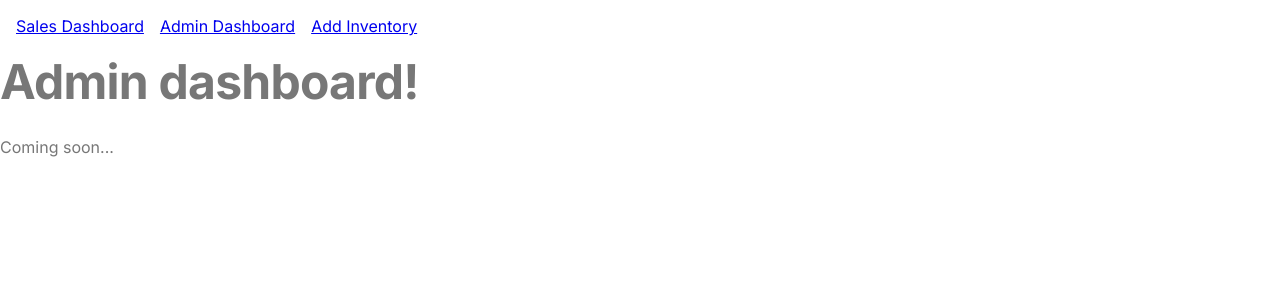
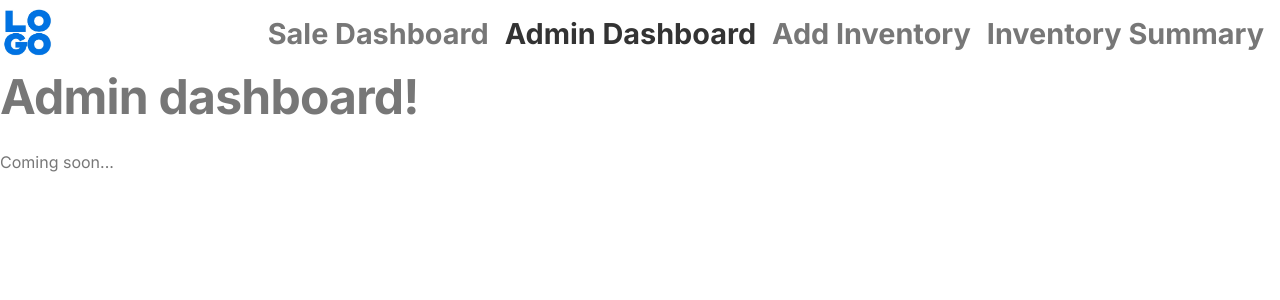
Before and after one commit to Subhash106/rkv-sales, a React app: page /admin in a window 1280 px wide. Shown: the top 300 px of the page. Built offline with nearby package versions, Linux system fonts and the light colour scheme; no server answers; sample sign-in values are in the browser's storage.

Commit message:
Added inventory summary

```diff
--- a/src/admin/components/Header/index.js
+++ b/src/admin/components/Header/index.js
@@ -1,21 +1,31 @@
 import React from 'react';
+import { useTranslation } from 'react-i18next';
 import { NavLink } from 'react-router-dom';
 
 import './style.css';
 
 export default function Header() {
+  const { t } = useTranslation();
   return (
-    <div>
-      <nav className="admin-nav">
+    <div className="admin-panel-header">
+      <div className="logo-box">
+        <NavLink to="/">
+          <img src="../../../img/logo.jpg" alt="Logo" className="logo" />
+        </NavLink>
+      </div>
+      <nav className="top-nav">
         <ul className="admin-header">
           <li>
-            <NavLink to="/dashboard">Sales Dashboard</NavLink>
+            <NavLink to="/dashboard">{t('header.saleDashboard')}</NavLink>
           </li>
           <li>
-            <NavLink to="/admin">Admin Dashboard</NavLink>
+            <NavLink to="/admin">{t('header.adminDashboard')}</NavLink>
           </li>
           <li>
-            <NavLink to="/add-inventory">Add Inventory</NavLink>
+            <NavLink to="/add-inventory">{t('header.addInventory')}</NavLink>
+          </li>
+          <li>
+            <NavLink to="/inventory-summary">{t('header.inventorySummary')}</NavLink>
           </li>
         </ul>
       </nav>
--- a/src/admin/components/Header/style.css
+++ b/src/admin/components/Header/style.css
@@ -1,3 +1,13 @@
+.admin-panel-header {
+  display: flex;
+  align-items: center;
+  justify-content: space-between;
+}
+
+.logo {
+  width: 3.5rem;
+}
+
 .admin-header {
   display: flex;
   align-items: center;
@@ -6,6 +16,10 @@
   gap: 1rem;
 }
 
-.admin-nav {
+.top-nav {
   padding: 1rem;
 }
+
+.admin-nav a {
+  text-decoration: none;
+}
--- a/src/admin/pages/Inventory/form.js
+++ b/src/admin/pages/Inventory/form.js
@@ -1,14 +1,16 @@
 import React from 'react';
-import { Button, FormControl, InputLabel, MenuItem, Select, TextField } from '@mui/material';
+import { Alert, Button, FormControl, InputLabel, MenuItem, Select, TextField } from '@mui/material';
 import { useTranslation } from 'react-i18next';
-import { func, object, shape } from 'prop-types';
-import { COLORS, ITEMS, UNITS } from './constants';
+import { bool, func, object, shape } from 'prop-types';
+import { COLORS, ITEMS, UNITS } from '../constants';
+import Loader from '../../../components/Loader';
 
 export default function InventoryForm(props) {
   const { t } = useTranslation();
   console.log('formProps', props);
-  const { handleChange, /* touched, errors, */ handleSubmit, values } = props;
+  const { handleChange, /* touched, errors, */ handleSubmit, values, isLoading, feedback } = props;
   const { date, color, item, unit, price, comment } = values;
+  const { success, successMessage, error, errorMessage } = feedback;
   //   const errorHandling = fieldName => {
   //     const error = touched?.[fieldName] && !!errors?.[fieldName];
   //     const helperText = touched?.[fieldName] && errors?.[fieldName];
@@ -17,7 +19,10 @@ export default function InventoryForm(props) {
 
   return (
     <>
-      <div className="row col-md-5 col-sm-1 mt-sm">
+      {isLoading && <Loader />}
+      {success && <Alert severity="success">{successMessage}</Alert>}
+      {error && <Alert severity="error">{errorMessage}</Alert>}
+      <div className="row col-md-6 col-sm-1 mt-sm">
         <TextField
           variant="outlined"
           type="date"
@@ -97,7 +102,7 @@ InventoryForm.propTypes = {
   handleSubmit: func,
   resetForm: func,
   errors: shape(object),
-  touched: shape(object)
-  //   feedback: shape(object),
-  //   isLoading: bool
+  touched: shape(object),
+  feedback: shape(object),
+  isLoading: bool
 };
--- a/src/admin/pages/Inventory/index.js
+++ b/src/admin/pages/Inventory/index.js
@@ -27,7 +27,8 @@ export default function AddInventory() {
       item: Yup.string().required(required),
       color: Yup.string().required(required),
       unit: Yup.string().required(required),
-      date: Yup.string().required(required)
+      date: Yup.string().required(required),
+      price: Yup.number().required(required)
     });
   };
 
@@ -48,7 +49,7 @@ export default function AddInventory() {
 
   return (
     <div>
-      <h1 className="heading-primary">Add Inventory</h1>
+      <h1 className="heading-primary">{t('inventory.title')}</h1>
       <div>
         <Formik
           initialValues={formData}
--- /dev/null
+++ b/src/admin/pages/InventorySummary/InventoryTable.js
@@ -0,0 +1,65 @@
+import React from 'react';
+import { Grid } from '@mui/material';
+import { useTranslation } from 'react-i18next';
+import { arrayOf, object } from 'prop-types';
+
+import '../../../components/shared/table.css';
+import NoRecord from '../../../components/NoRecord';
+import moment from 'moment';
+
+export default function InventoryTable({ rows }) {
+  const { t } = useTranslation();
+
+  return (
+    <Grid container spacing={2}>
+      <Grid item sm={12} xs={12} lg={12}>
+        <table className="table inventory--summary">
+          <thead>
+            <tr>
+              <th className="text-left">{t('inventory.date')}</th>
+              <th className="text-left">{t('inventory.item')}</th>
+              <th className="text-left">{t('inventory.color')}</th>
+              <th className="text-left">{t('inventory.unit')}</th>
+              <th className="text-left">{t('inventory.comment')}</th>
+              <th className="text-right">{t('inventory.price')}</th>
+              <th className="text-right">{t('inventory.price10')}</th>
+              <th className="text-right">{t('inventory.price20')}</th>
+              <th className="text-right">{t('inventory.price30')}</th>
+              <th className="text-right">{t('inventory.price40')}</th>
+              <th className="text-right">{t('inventory.price50')}</th>
+            </tr>
+          </thead>
+          <tbody>
+            {rows.length > 0 ? (
+              rows.map(({ item, price, date, color, unit, comment }, index) => (
+                <tr key={`${index}_${date}_${item}_${color}`}>
+                  <td className="text-left">{moment(date).format('DD/MM/YY')}</td>
+                  <td className="text-left">{item}</td>
+                  <td className="text-left">{color}</td>
+                  <td className="text-left">{unit}</td>
+                  <td className="text-left">{comment}</td>
+                  <td className="text-right">{price}</td>
+                  <td className="text-right">{parseInt(price * 1.1)}</td>
+                  <td className="text-right">{parseInt(price * 1.2)}</td>
+                  <td className="text-right">{parseInt(price * 1.3)}</td>
+                  <td className="text-right">{parseInt(price * 1.4)}</td>
+                  <td className="text-right">{parseInt(price * 1.5)}</td>
+                </tr>
+              ))
+            ) : (
+              <tr>
+                <td colSpan={4}>
+                  <NoRecord message={t('purchasesSummary.noRecord')} />
+                </td>
+              </tr>
+            )}
+          </tbody>
+        </table>
+      </Grid>
+    </Grid>
+  );
+}
+
+InventoryTable.propTypes = {
+  rows: arrayOf(object)
+};
--- /dev/null
+++ b/src/admin/pages/InventorySummary/index.js
@@ -0,0 +1,55 @@
+import React, { useState, useEffect } from 'react';
+import { useTranslation } from 'react-i18next';
+import { Grid } from '@mui/material';
+// import { useNavigate } from 'react-router-dom';
+// import moment from 'moment';
+
+import InventoryTable from './InventoryTable';
+import { useGetInventoryQuery } from '../../../services/base';
+// import TextInput from '../shared/TextInput';
+import TableSkelton from '../../../components/Loader';
+
+import './style.css';
+
+export default function InventorySummary() {
+  const { t } = useTranslation();
+  // const navigate = useNavigate();
+  // const [params] = useSearchParams();
+  const { error, isLoading, data = {} } = useGetInventoryQuery() || {};
+  const [rows, setRows] = useState([]);
+  // const [date, setDate] = useState(moment().format('YYYY-MM-DD'));
+  // const month = params.get('month');
+  // const year = params.get('year');
+
+  useEffect(() => {
+    if (!isLoading) setRows(Object.values(data));
+  }, [isLoading]);
+
+  // const dateChangeHandler = e => {
+  //   const {
+  //     target: { value }
+  //   } = e;
+  //   setDate(value);
+  //   navigate('/Inventory-summary');
+  // };
+
+  if (error) {
+    return <p>Oops, Something went wrong!</p>;
+  }
+
+  return (
+    <div className="Inventory">
+      <div className="bg-white page-wrapper">
+        <h1 className="heading-primary">{t('inventorySummary.title')}</h1>
+        {/* <div className="mb-sm">
+          <TextInput value={date} onChange={dateChangeHandler} name="date" type="date" id="date" label="Select Date" />
+        </div> */}
+        <Grid container spacing={2}>
+          <Grid item xs={12} md={12}>
+            {isLoading ? <TableSkelton columns={3} rows={2} /> : <InventoryTable rows={rows} />}
+          </Grid>
+        </Grid>
+      </div>
+    </div>
+  );
+}
--- a/src/i18n.js
+++ b/src/i18n.js
@@ -84,7 +84,11 @@ i18n
             salesSummary: 'SalesSummary',
             purchasesSummary: 'Purchases Summary',
             inventory: 'Inventory',
-            logout: 'Logout'
+            logout: 'Logout',
+            addInventory: 'Add Inventory',
+            inventorySummary: 'Inventory Summary',
+            adminDashboard: 'Admin Dashboard',
+            saleDashboard: 'Sale Dashboard'
           },
           salesSummary: {
             title: 'Sales Summary',
@@ -101,13 +105,23 @@ i18n
             noRecord: 'No Sales Found!'
           },
           inventory: {
+            title: 'Add Inventory',
             item: 'Item',
             unit: 'Unit',
             date: 'Date',
             price: 'Price',
             color: 'Color',
+            comment: 'Comment',
+            price10: '+ 10%',
+            price20: '+ 20%',
+            price30: '+ 30%',
+            price40: '+ 40%',
+            price50: '+ 50%',
             savedSuccessfully: 'Inventory saved successfully.',
             savedError: 'Error while saving inventory. Please try again.'
+          },
+          inventorySummary: {
+            title: 'Inventory Summary'
           }
         }
       },
@@ -186,8 +200,12 @@ i18n
             purchases: 'खरीद',
             salesSummary: 'बिक्री सारांश',
             purchasesSummary: 'खरीद सारांश',
-            inventory: 'भंडार',
-            logout: 'लॉग आउट'
+            inventory: 'इन्वेंटरी',
+            logout: 'लॉग आउट',
+            addInventory: 'इन्वेंटरी जोड़ें',
+            inventorySummary: 'इन्वेंटरी सारांश',
+            adminDashboard: 'व्यवस्थापक डैशबोर्ड',
+            saleDashboard: 'बिक्री डैशबोर्ड'
           },
           salesSummary: {
             title: 'बिक्री सारांश',
@@ -204,13 +222,23 @@ i18n
             noRecord: 'कोई बिक्री नहीं!'
           },
           inventory: {
+            title: 'इन्वेंटरी जोड़ें',
             item: 'Item',
             unit: 'Unit',
             date: 'Date',
             color: 'Color',
             price: 'Price',
+            comment: 'Comment',
+            price10: '+ 10%',
+            price20: '+ 20%',
+            price30: '+ 30%',
+            price40: '+ 40%',
+            price50: '+ 50%',
             savedSuccessfully: 'इन्वेंटरी सफलतापूर्वक सहेजी गई।',
             savedError: 'इन्वेंटरी सहेजते समय त्रुटि. कृपया पुन: प्रयास करें।'
+          },
+          inventorySummary: {
+            title: 'इन्वेंटरी सारांश'
           }
         }
       }
--- a/src/services/base.js
+++ b/src/services/base.js
@@ -45,7 +45,7 @@ const baseAPIs = createApi({
     }),
     storeInventroy: builder.mutation({
       query: inventory => ({
-        url: 'inventroy.json',
+        url: 'inventory.json',
         method: 'POST',
         body: inventory
       })
```
Also changed, not shown: src/index.js (+9 -0 lines), src/admin/pages/InventorySummary/style.css (added), src/admin/pages/constants.js (renamed from src/admin/pages/Inventory/constants.js).
